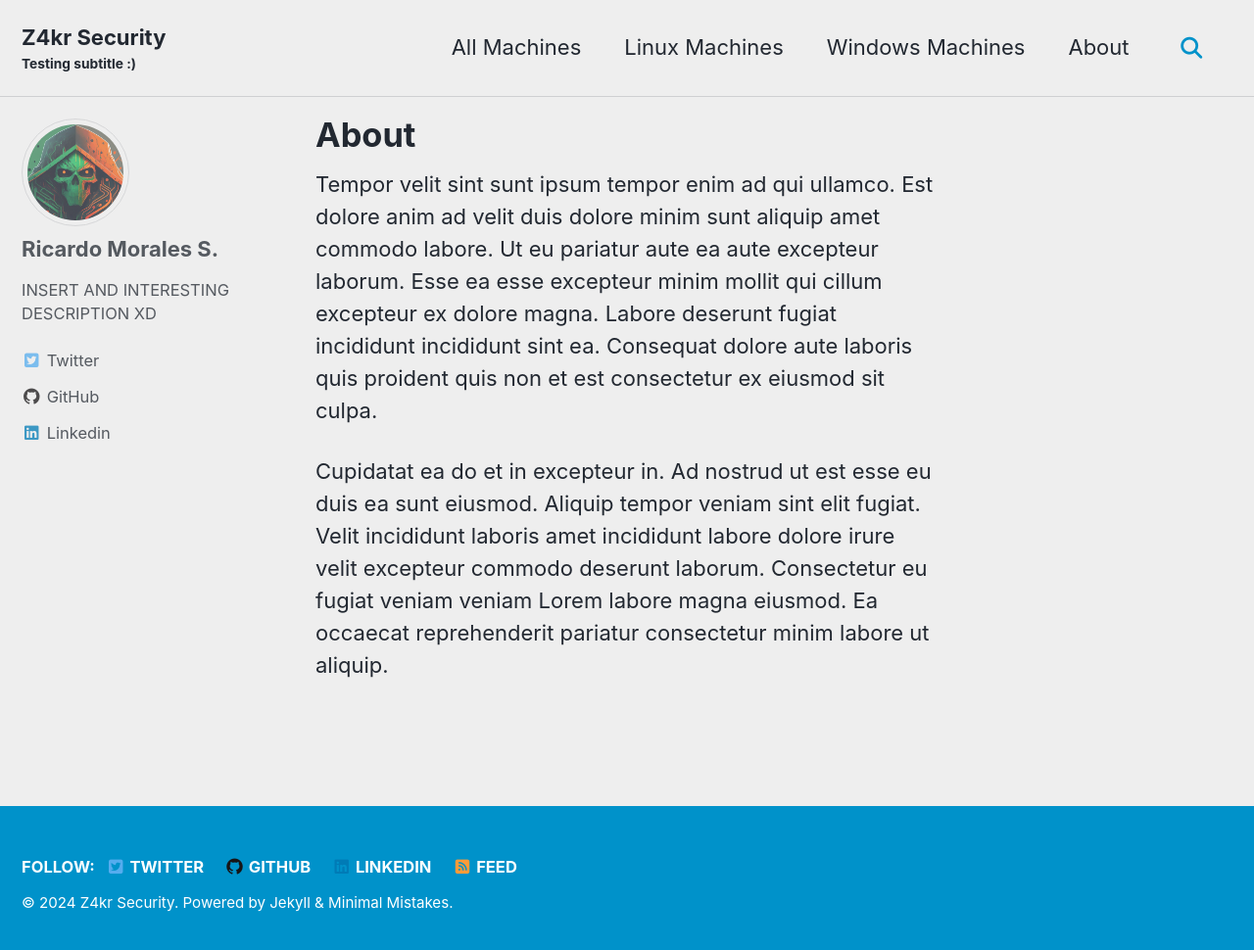
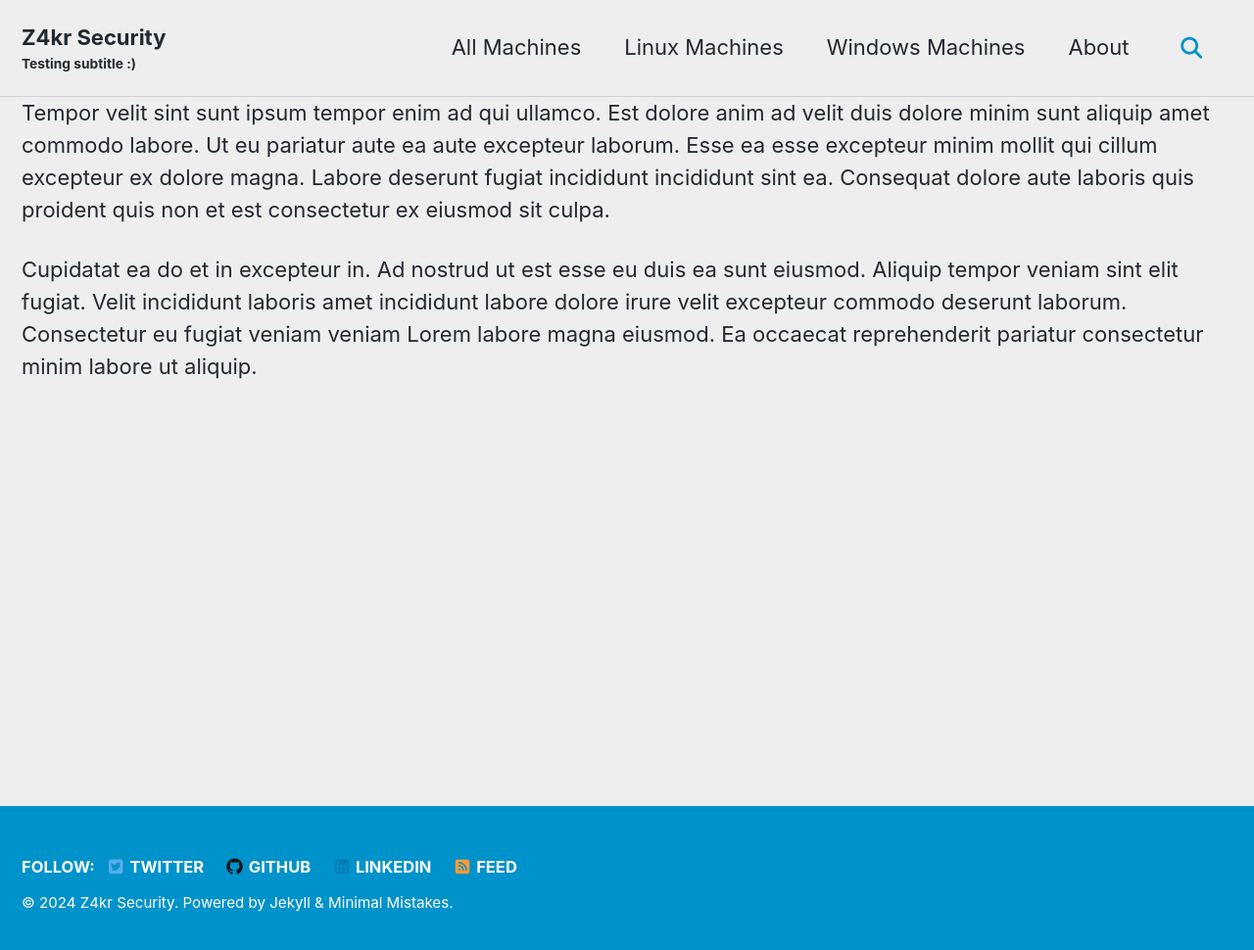
Before and after one commit to Z4kr-Sec/Z4kr-Sec.github.io, a Jekyll site: the page built from _pages/about.md, in a window 1280 px wide and 978 px high. Shown: the top 970 px of the window at 98% size. Built offline with Jekyll 4.4.1, drawn with Linux system fonts in a browser that asks for light colours; cached includes are drawn as plain includes; nearby versions of some CDN libraries; a script that is not in the unit is left out.

Commit message:
testing main page

```diff
--- a/_config.yml
+++ b/_config.yml
@@ -25,7 +25,8 @@ search: true
 
 # Build settings
 markdown: kramdown
-remote_theme: mmistakes/minimal-mistakes
+#remote_theme: mmistakes/minimal-mistakes
+theme: minimal-mistakes-jekyll
 locale: "en-US"
 repository: "Z4kr-Sec/Z4kr-Sec.github.io"
 ##enable copy button
@@ -111,7 +112,7 @@ defaults:
       path: "_pages"
       type: pages
     values:
-      layout: single
+      layout: splash
       author_profile: true
 
 category_archive:
```
